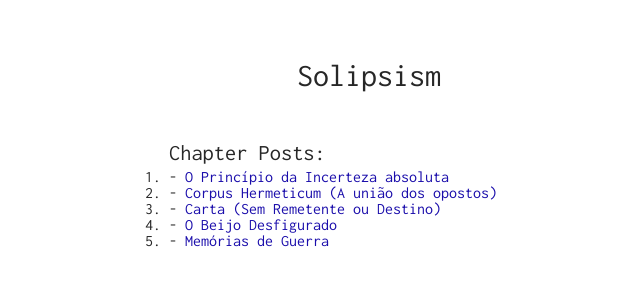
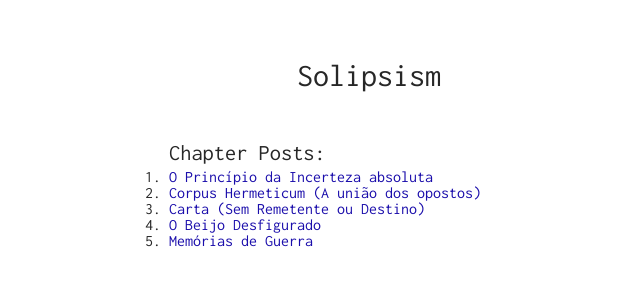
Before and after one commit to sorathpanzer/sorathpanzer.github.io, a Jekyll site: the page built from index.html, in a window 1280 px wide. Shown: the top 300 px of the page, without its empty margins (171-811 px from the left). Built offline with Jekyll 4.4.1, drawn with Linux system fonts in a browser that asks for light colours.

Commit message:
Update index.html

```diff
--- a/index.html
+++ b/index.html
@@ -11,7 +11,7 @@ layout: default
 
         <li>
 
-             <span class="date">{{ date: '%d' }}</span> - <a href="{{ post.url }}">{{ post.title }}</a>
+            <a href="{{ post.url }}">{{ post.title }}</a>
 
         </li>
 
```
